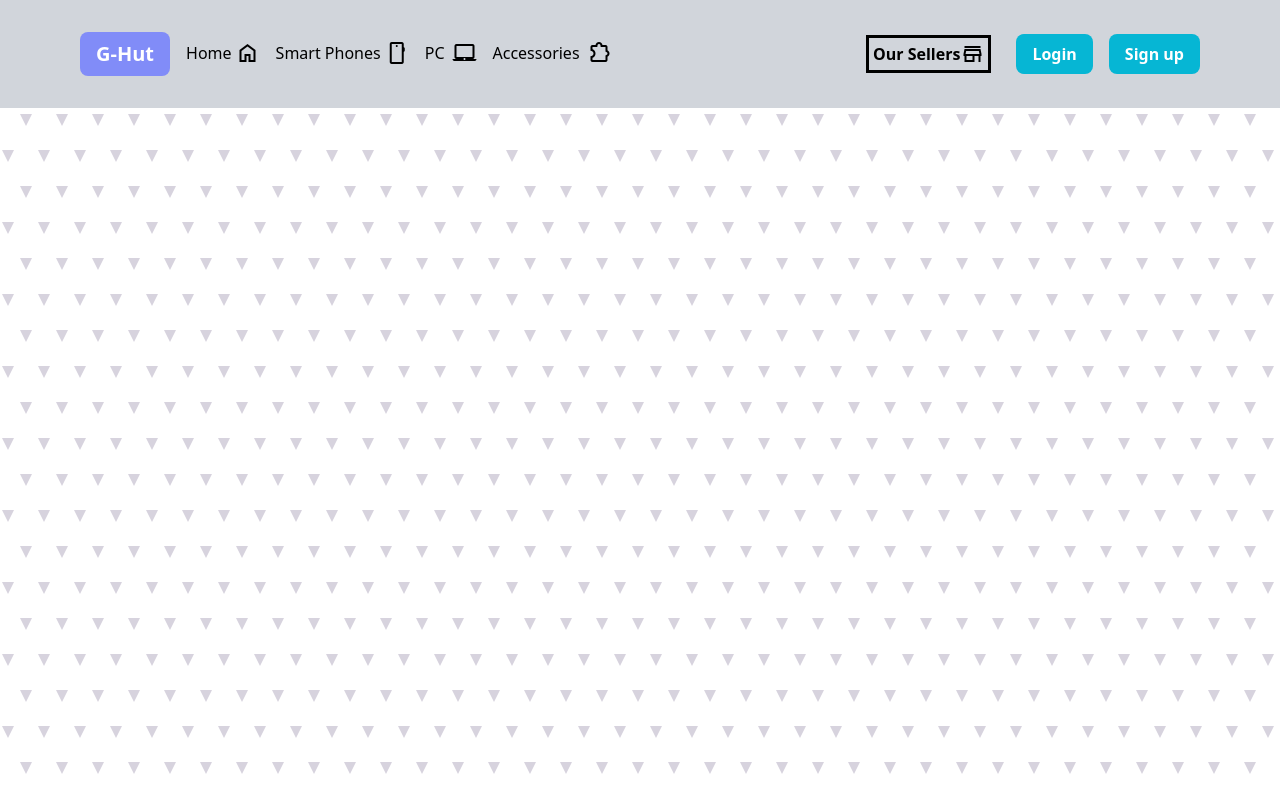
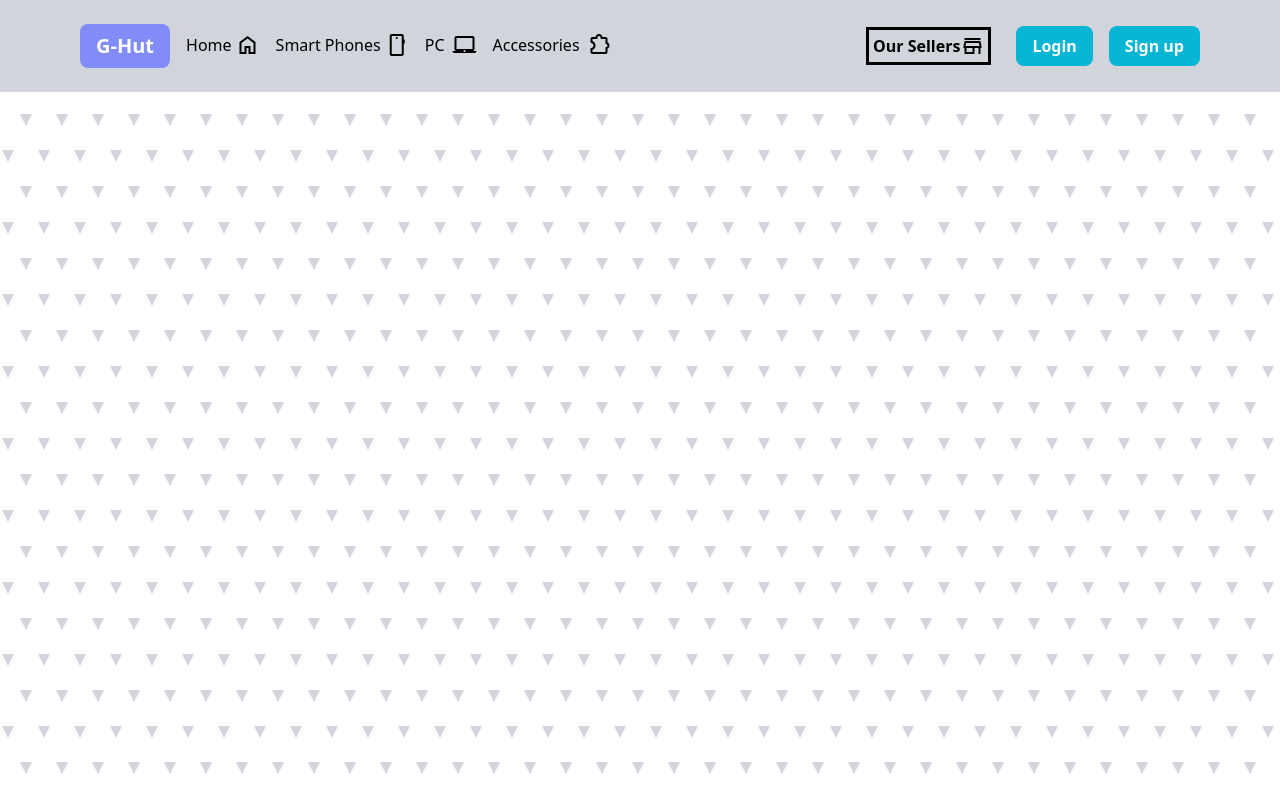
Before and after one commit to samiulfahad/scroll-activated-navbar, a website: page index.html in a window 1280 px wide. Shown: the top 797 px of the page. Drawn offline with nearby package versions, Linux system fonts and the light colour scheme; files that its build step writes are made by us from their sources.

Commit message:
Mobile and Laptop Nav

```diff
--- a/index.html
+++ b/index.html
@@ -9,7 +9,7 @@
     <title>Document</title>
 </head>
 <body>
-    <nav class="min-w-full flex justify-between items-center py-8 lg:px-20 bg-gray-300">
+    <nav class="min-w-full flex justify-between items-center py-8 lg:py-6 lg:px-20 bg-gray-300">
         <!-- LG Nav Left-->
        <div class="hidden lg:flex justify-start items-center space-x-4">
             <h3 class="font-bold text-xl rounded-lg px-4 py-2 bg-indigo-400 text-white">G-Hut</h3>
```
